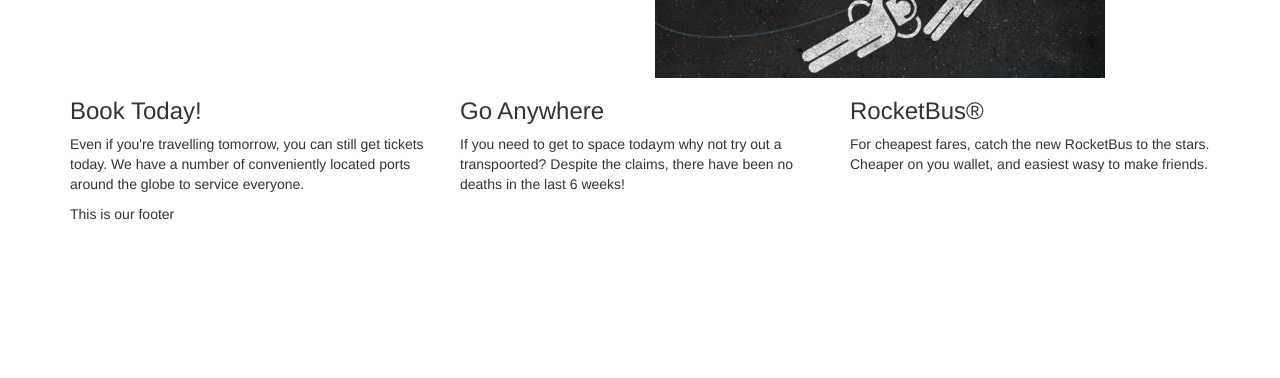
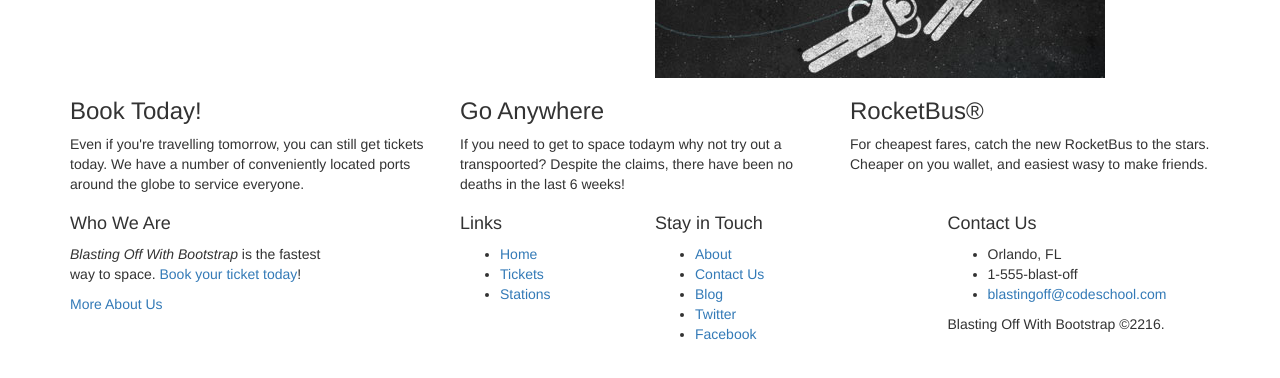
Before and after one commit to rjschnellbacher/bstrapCourse, a plain HTML site: page index.html in a window 1280 px wide. Shown: the part 192-570 px from the top of the page. Drawn offline with nearby package versions, Linux system fonts and the light colour scheme.

Commit message:
footer info added.

```diff
--- a/index.html
+++ b/index.html
@@ -43,8 +43,43 @@
 		<script src='https://ajax.googleapis.com/ajax/libs/jquery/1.11.1/jquery.min.js'></script>
 		<script src='js/bootstrap.js'></script>
 	</div>
-	<div class='container'>
-		<p>This is our footer</p>
-		<div>
-		</body>
-		</html>
+	<div class='footer'>
+		<div class='container'>
+			<div class='row'>
+				<div class='col-md-3'>
+					<h4>Who We Are</h4>
+					<p><i>Blasting Off With Bootstrap</i> is the fastest way to space. <a href='tickets.html'>Book your ticket today</a>!</p>
+					<p><a href='about.html'>More About Us</a></p>
+				</div>
+				<div class='col-md-2 col-md-offset-1'>
+					<h4>Links</h4>
+					<ul>
+						<li><a href='/'>Home</a></li>
+						<li><a href='tickets.html'>Tickets</a></li>
+						<li><a href='stations.html'>Stations</a></li>
+					</ul>
+				</div>
+				<div class='col-md-2'>
+					<h4>Stay in Touch</h4>
+					<ul>
+						<li><a href='about.html'>About</a></li>
+						<li><a href='contact.html'>Contact Us</a></li>
+						<li><a href='/blog'>Blog</a></li>
+						<li><a href='http://twitter.com/codeschool'>Twitter</a></li>
+						<li><a href='http://facebook.com/codeschool'>Facebook</a></li>
+					</ul>
+				</div>
+				<div class='col-md-3 col-md-offset-1'>
+					<h4>Contact Us</h4>
+					<ul>
+						<li>Orlando, FL</li>
+						<li>1-555-blast-off</li>
+						<li><a href='mailto:blastingoff@codeschool.com'>blastingoff@codeschool.com</a></li>
+					</ul>
+					<p>Blasting Off With Bootstrap &copy;2216.</p>
+				</div>
+			</div>
+		</div>
+	</div>
+</body>
+</html>
```
